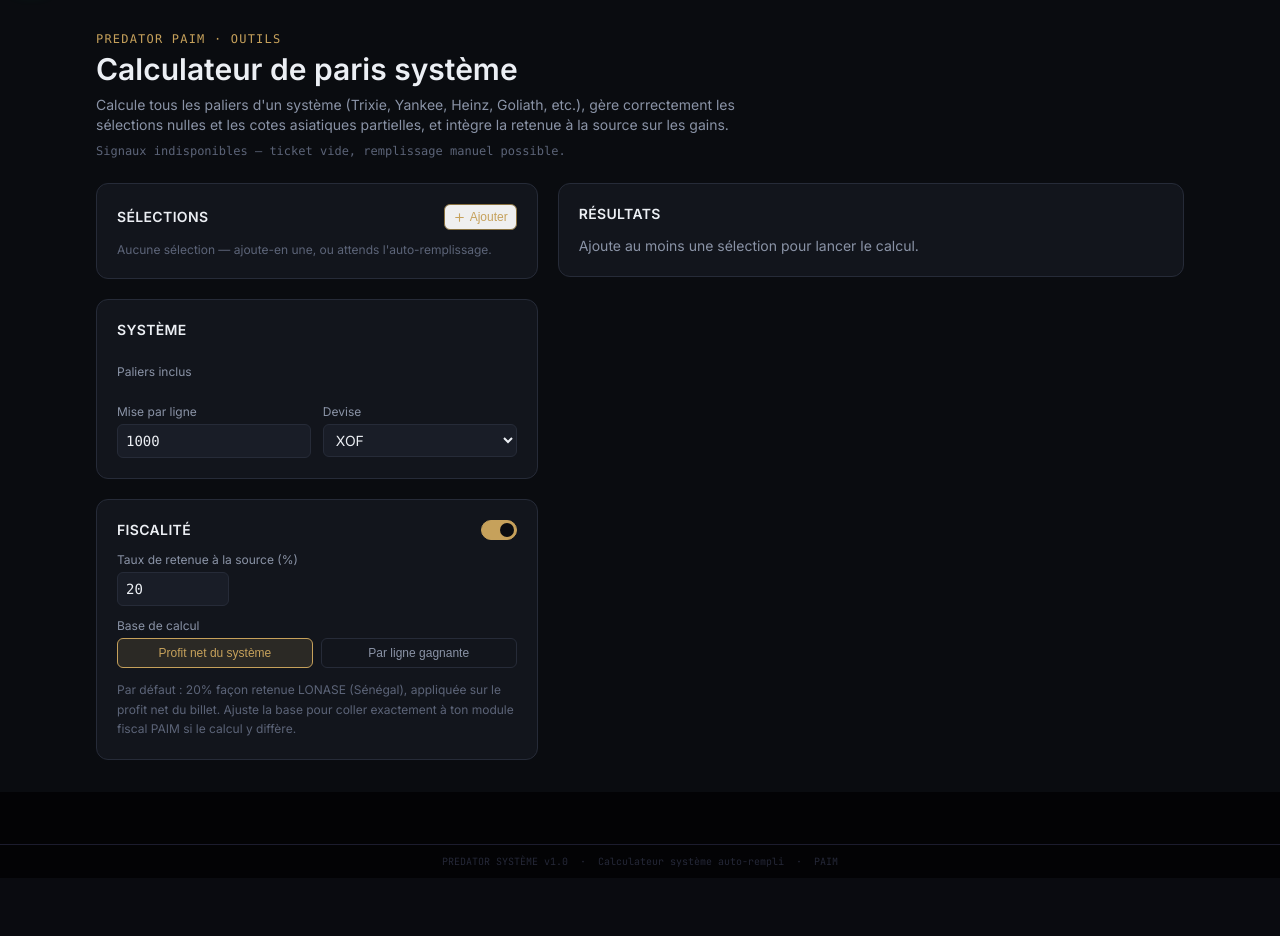
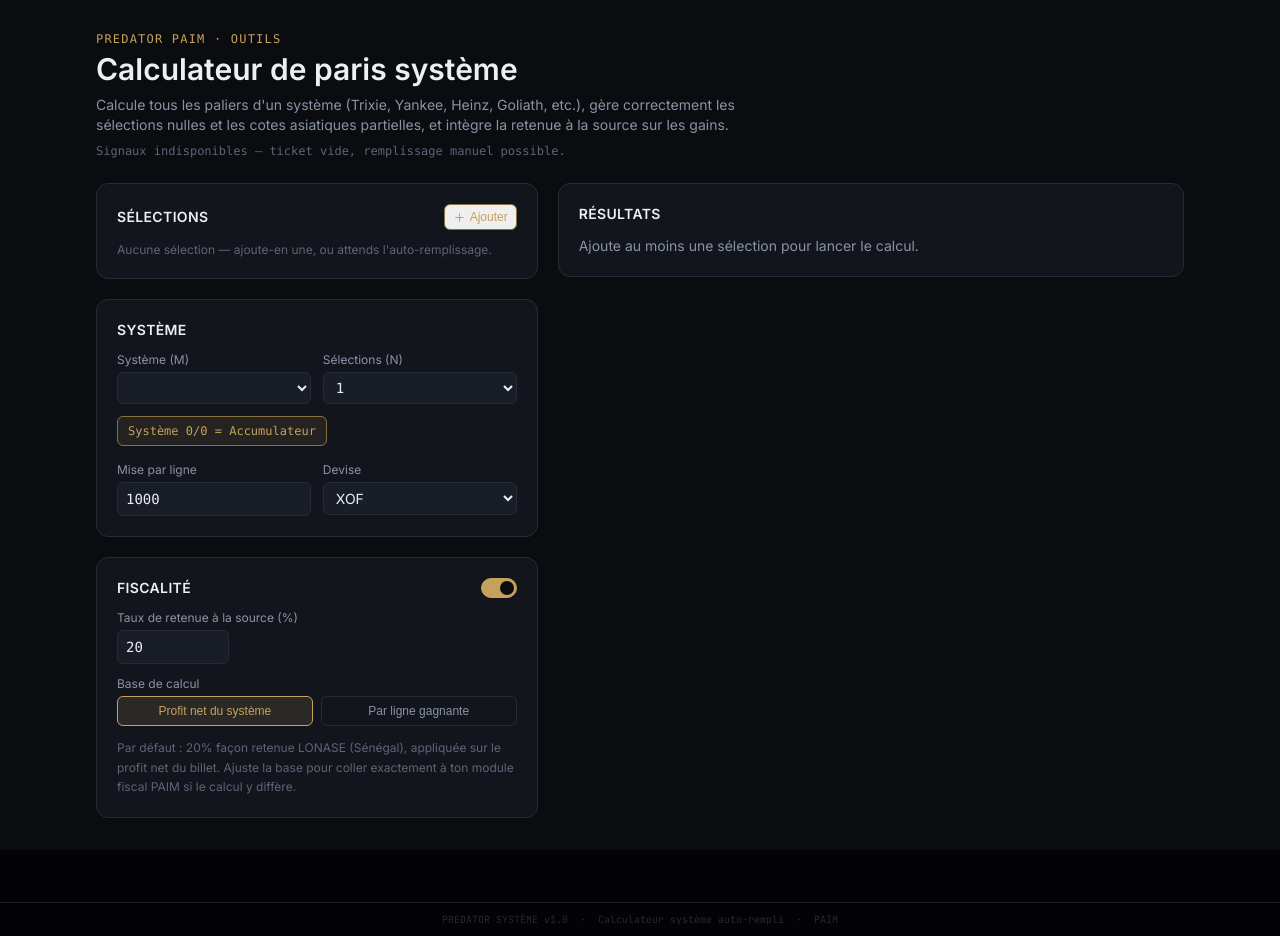
Before and after one commit to ipotrading-bot/predator, a Flask app: page /system in a window 1280 px wide. Shown: the part 53-989 px from the top of the page. Before the commit the page ends 920 px from the top, so only its background shows below. Run offline with Flask 3, Linux system fonts and the light colour scheme; lists and menus that the app fills with data are empty; some libraries are stand-ins or nearby versions.

Commit message:
refactor(system): switch to a Système M/N model (betbuzz-style)
Replaces the preset-pill + fold-toggle Set with two dropdowns (M, N)
and a contiguous M..N fold range, matching the operator's revised
component and standard bookmaker "système" terminology (NAMED_SYSTEMS
map: 2-3=Trixie, 2-4=Yankee, ... 2-8=Goliath). Combo/tax math is
untouched.

Auto-fill now sets sysM=2 (canonical named systems all start at
doubles) instead of a preset-folds Set; the existing n-driven clamp
effect naturally reduces it to 1 if only one signal qualifies. Added
back the per-fold/matrix detail and method-explainer panels as
siblings of the new Résumé panel.

Re-verified in Chromium: M/N badge and dropdowns reflect state
correctly, mocked auto-fill still produces the right 4 ranked/deduped
legs and "Système 2/4 = Yankee", combo-detail click-through still
works, and the real 503 (no DB creds here) still degrades to an
empty ticket with no crash.

```diff
--- a/templates/system.html
+++ b/templates/system.html
@@ -139,53 +139,24 @@ const STATUS_OPTS = [
 
 const CURRENCIES = ["XOF", "CHF", "EUR", "USD"];
 
-const PRESETS_BY_N = {
-  1: [{ key: "single", label: "Simple", folds: [1] }],
-  2: [{ key: "double", label: "Double", folds: [2] }],
-  3: [
-    { key: "treble", label: "Trio (Treble)", folds: [3] },
-    { key: "trixie", label: "Trixie", folds: [2, 3] },
-    { key: "patent", label: "Patent", folds: [1, 2, 3] },
-  ],
-  4: [
-    { key: "acc4", label: "Accumulateur", folds: [4] },
-    { key: "yankee", label: "Yankee", folds: [2, 3, 4] },
-    { key: "lucky15", label: "Lucky 15", folds: [1, 2, 3, 4] },
-  ],
-  5: [
-    { key: "acc5", label: "Accumulateur", folds: [5] },
-    { key: "canadian", label: "Canadian / Super Yankee", folds: [2, 3, 4, 5] },
-    { key: "lucky31", label: "Lucky 31", folds: [1, 2, 3, 4, 5] },
-  ],
-  6: [
-    { key: "acc6", label: "Accumulateur", folds: [6] },
-    { key: "heinz", label: "Heinz", folds: [2, 3, 4, 5, 6] },
-    { key: "lucky63", label: "Lucky 63", folds: [1, 2, 3, 4, 5, 6] },
-  ],
-  7: [
-    { key: "acc7", label: "Accumulateur", folds: [7] },
-    { key: "superheinz", label: "Super Heinz", folds: [2, 3, 4, 5, 6, 7] },
-    { key: "lucky127", label: "Lucky 127", folds: [1, 2, 3, 4, 5, 6, 7] },
-  ],
-  8: [
-    { key: "acc8", label: "Accumulateur", folds: [8] },
-    { key: "goliath", label: "Goliath", folds: [2, 3, 4, 5, 6, 7, 8] },
-    { key: "superflag9-alt", label: "Système complet", folds: [1, 2, 3, 4, 5, 6, 7, 8] },
-  ],
+const NAMED_SYSTEMS = {
+  "1-1": "Simple", "2-2": "Double", "3-3": "Trio (Treble)",
+  "1-3": "Patent", "2-3": "Trixie",
+  "1-4": "Lucky 15", "2-4": "Yankee",
+  "1-5": "Lucky 31", "2-5": "Canadian / Super Yankee",
+  "1-6": "Lucky 63", "2-6": "Heinz",
+  "1-7": "Lucky 127", "2-7": "Super Heinz",
+  "1-8": "Système complet (8)", "2-8": "Goliath",
 };
-const presetsForN = (n) => {
-  if (n < 1) return [];
-  if (PRESETS_BY_N[n]) return PRESETS_BY_N[n];
-  return [{ key: "acc", label: "Accumulateur", folds: [n] }];
-};
-
-/* Mapping demandé pour l'auto-remplissage : n -> preset "canonique"
-   (Trixie/Yankee/Canadian/Heinz/Super Heinz/Goliath) plutôt que la
-   première option de la liste (qui est souvent l'accumulateur seul). */
-const AUTOFILL_PRESET_KEY_BY_N = {
-  1: "single", 2: "double", 3: "trixie", 4: "yankee",
-  5: "canadian", 6: "heinz", 7: "superheinz", 8: "goliath",
-};
+// Format standard "Système M/N" (identique à betbuzz) : toutes les combinaisons
+// de M à N sélections sont jouées d'un coup. Les noms commerciaux (Trixie,
+// Yankee, Heinz...) ne sont que des alias de plages M-N précises.
+function systemLabel(m, n) {
+  const key = `${m}-${n}`;
+  if (NAMED_SYSTEMS[key]) return NAMED_SYSTEMS[key];
+  if (m === n) return "Accumulateur";
+  return `Système personnalisé (${m} à ${n})`;
+}
 
 /* ---------------------------------------------------------------
    MATH — combinatoire, gestion des nuls / cotes asiatiques
@@ -330,7 +301,7 @@ async function fetchQualifyingSignals() {
 function SystemBetCalculator() {
   const [selections, setSelections] = useState([]);
   const [nextId, setNextId] = useState(1);
-  const [selectedFolds, setSelectedFolds] = useState(new Set());
+  const [sysM, setSysM] = useState(2);
   const [stake, setStake] = useState(1000);
   const [currency, setCurrency] = useState("XOF");
   const [taxEnabled, setTaxEnabled] = useState(true);
@@ -342,13 +313,9 @@ function SystemBetCalculator() {
 
   const n = selections.length;
 
-  // Clamp les paliers sélectionnés quand n change
+  // Clamp le niveau minimum M quand le nombre de sélections N change
   useEffect(() => {
-    setSelectedFolds((prev) => {
-      const filtered = new Set([...prev].filter((k) => k >= 1 && k <= n));
-      if (filtered.size === 0 && n > 0) filtered.add(n);
-      return filtered;
-    });
+    setSysM((m) => Math.min(Math.max(m, 1), Math.max(n, 1)));
   }, [n]);
 
   // Auto-remplissage depuis les signaux PAIM actifs, au chargement de la page.
@@ -371,9 +338,10 @@ function SystemBetCalculator() {
         }));
         setSelections(nextSelections);
         setNextId(nextSelections.length + 1);
-        const presetKey = AUTOFILL_PRESET_KEY_BY_N[nextSelections.length];
-        const preset = presetsForN(nextSelections.length).find((p) => p.key === presetKey);
-        if (preset) setSelectedFolds(new Set(preset.folds));
+        // Système M/N canonique (Trixie/Yankee/Canadian/Heinz/Super Heinz/
+        // Goliath) démarre toujours à M=2 (pas de simples) ; l'effet de clamp
+        // ci-dessus le réduit tout seul à 1 si jamais un seul signal qualifie.
+        setSysM(2);
         setSignalsStatus(`ok:${nextSelections.length}`);
       } catch (e) {
         if (!cancelled) setSignalsStatus("error");
@@ -382,12 +350,13 @@ function SystemBetCalculator() {
     return () => { cancelled = true; };
   }, []);
 
-  const sortedFolds = useMemo(() => [...selectedFolds].sort((a, b) => a - b), [selectedFolds]);
-  const presets = presetsForN(n);
-  const activePresetKey = useMemo(() => {
-    const match = presets.find((p) => p.folds.length === selectedFolds.size && p.folds.every((f) => selectedFolds.has(f)));
-    return match ? match.key : "custom";
-  }, [presets, selectedFolds]);
+  // Système M/N : tous les paliers de M à N sont inclus d'office (comme betbuzz)
+  const sortedFolds = useMemo(() => {
+    const arr = [];
+    for (let k = Math.min(sysM, n); k <= n; k++) arr.push(k);
+    return arr;
+  }, [sysM, n]);
+  const systemLabelText = systemLabel(Math.min(sysM, n), n);
 
   // Calcul complet
   const computed = useMemo(() => {
@@ -431,13 +400,20 @@ function SystemBetCalculator() {
     setSelections((s) => [...s, { id: nextId, label: "", odds: 1.9, status: "won" }]);
     setNextId((x) => x + 1);
   };
-  const removeSelection = (id) => setSelections((s) => (s.length > 1 ? s.filter((x) => x.id !== id) : s.length === 1 ? [] : s));
+  const removeSelection = (id) => setSelections((s) => (s.length > 1 ? s.filter((x) => x.id !== id) : s));
   const updateSelection = (id, patch) => setSelections((s) => s.map((x) => (x.id === id ? { ...x, ...patch } : x)));
-  const toggleFold = (k) => {
-    setSelectedFolds((prev) => {
-      const next = new Set(prev);
-      if (next.has(k)) { if (next.size > 1) next.delete(k); } else next.add(k);
-      return next;
+  const setSelectionCount = (target) => {
+    const t = Math.max(1, Math.min(10, target));
+    setSelections((s) => {
+      if (t === s.length) return s;
+      if (t > s.length) {
+        const extra = [];
+        let id = nextId;
+        for (let i = s.length; i < t; i++) { extra.push({ id, label: "", odds: 1.9, status: "won" }); id++; }
+        setNextId(id);
+        return [...s, ...extra];
+      }
+      return s.slice(0, t);
     });
   };
 
@@ -450,7 +426,7 @@ function SystemBetCalculator() {
   }[signalsStatus] || `Auto-rempli depuis ${signalsStatus.split(":")[1]} signal(aux) actif(s) — fenêtre 12h, cote > 1.80, trié par edge.`;
 
   return (
-    <div style={{ background: C.bg, minHeight: "60vh" }} className="w-full">
+    <div style={{ background: C.bg, minHeight: "60vh", fontFamily: SANS }} className="w-full">
       <div className="max-w-6xl mx-auto px-4 py-8 md:px-8">
         {/* Header */}
         <div className="mb-6">
@@ -523,46 +499,25 @@ function SystemBetCalculator() {
               {n >= 10 && <div style={{ color: C.faint }} className="text-xs mt-2">Maximum 10 sélections pour garder un affichage lisible.</div>}
             </Panel>
 
-            {/* System config */}
+            {/* System config — deux dropdowns M/N, comme betbuzz */}
             <Panel title="Système">
-              <div className="flex flex-wrap gap-1.5 mb-3">
-                {presets.map((p) => (
-                  <button key={p.key} onClick={() => setSelectedFolds(new Set(p.folds))}
-                    style={{
-                      background: activePresetKey === p.key ? "rgba(198,161,91,0.14)" : "transparent",
-                      border: `1px solid ${activePresetKey === p.key ? C.gold : C.border}`,
-                      color: activePresetKey === p.key ? C.gold : C.muted,
-                    }}
-                    className="text-xs px-2.5 py-1 rounded-full transition">
-                    {p.label}
-                  </button>
-                ))}
-                {presets.length > 0 && (
-                  <button
-                    style={{
-                      background: activePresetKey === "custom" ? "rgba(198,161,91,0.14)" : "transparent",
-                      border: `1px solid ${activePresetKey === "custom" ? C.gold : C.border}`,
-                      color: activePresetKey === "custom" ? C.gold : C.faint,
-                    }}
-                    className="text-xs px-2.5 py-1 rounded-full cursor-default">
-                    Personnalisé
-                  </button>
-                )}
+              <div className="grid grid-cols-2 gap-3 mb-3">
+                <Field label="Système (M)">
+                  <select value={Math.min(sysM, n)} onChange={(e) => setSysM(Number(e.target.value))}
+                    style={{ ...inputStyle, fontFamily: MONO }} className="text-sm rounded-md px-2 py-1.5">
+                    {Array.from({ length: n }, (_, i) => i + 1).map((k) => <option key={k} value={k}>{k}</option>)}
+                  </select>
+                </Field>
+                <Field label="Sélections (N)">
+                  <select value={n} onChange={(e) => setSelectionCount(Number(e.target.value))}
+                    style={{ ...inputStyle, fontFamily: MONO }} className="text-sm rounded-md px-2 py-1.5">
+                    {Array.from({ length: 10 }, (_, i) => i + 1).map((k) => <option key={k} value={k}>{k}</option>)}
+                  </select>
+                </Field>
               </div>
-              <div style={{ color: C.muted }} className="text-xs mb-2">Paliers inclus</div>
-              <div className="flex flex-wrap gap-1.5 mb-4">
-                {Array.from({ length: n }, (_, i) => i + 1).map((k) => (
-                  <button key={k} onClick={() => toggleFold(k)}
-                    style={{
-                      background: selectedFolds.has(k) ? C.gold : "transparent",
-                      color: selectedFolds.has(k) ? C.bg : C.muted,
-                      border: `1px solid ${selectedFolds.has(k) ? C.gold : C.border}`,
-                      fontFamily: MONO,
-                    }}
-                    className="text-xs w-8 h-8 rounded-md font-semibold transition">
-                    {k}
-                  </button>
-                ))}
+              <div style={{ background: "rgba(198,161,91,0.1)", border: `1px solid ${C.goldSoft}`, color: C.gold, fontFamily: MONO }}
+                className="text-xs px-2.5 py-1.5 rounded-md mb-4 inline-block">
+                Système {Math.min(sysM, n)}/{n} = {systemLabelText}
               </div>
               <div className="grid grid-cols-2 gap-3">
                 <Field label="Mise par ligne">
@@ -621,27 +576,30 @@ function SystemBetCalculator() {
 
           {/* RIGHT COLUMN */}
           <div className="lg:col-span-7 space-y-5">
+            {n === 0 ? (
               <Panel title="Résultats">
-              {n === 0 ? (
                 <p style={{ color: C.muted }} className="text-sm">Ajoute au moins une sélection pour lancer le calcul.</p>
+              </Panel>
             ) : (
-                <div className="space-y-5">
+              <>
+                <Panel title="Résumé">
                   <div className="grid grid-cols-2 md:grid-cols-3 gap-3">
                     <SummaryCard label="Lignes" value={computed.totalLignes} />
                     <SummaryCard label="Mise totale" value={fmt(computed.totalMise)} />
-                    <SummaryCard label="Retour brut" value={fmt(computed.totalRetour)}
-                      color={computed.totalRetour >= computed.totalMise ? C.win : C.loss} />
-                    <SummaryCard label="Profit net" value={fmt(computed.totalProfit)}
-                      color={computed.totalProfit >= 0 ? C.win : C.loss} />
-                    {taxEnabled && <SummaryCard label="Retenue fiscale" value={fmt(computed.taxAmount)} color={C.partial} />}
-                    <SummaryCard
-                      label={taxEnabled ? "Net après impôt" : "Retour net"}
-                      value={fmt(taxEnabled ? computed.netAfterTax : computed.totalRetour)}
-                      color={(taxEnabled ? computed.netAfterTax : computed.totalRetour) >= computed.totalMise ? C.win : C.loss}
-                      sub={`Facteur max ${computed.maxRSystem.toFixed(2)}×`}
-                    />
+                    <SummaryCard label="Retour total" value={fmt(computed.totalRetour)} />
+                    <SummaryCard label="Profit net" value={fmt(computed.totalProfit)} color={computed.totalProfit >= 0 ? C.win : C.loss} />
+                    <SummaryCard label="ROI" value={`${computed.totalMise > 0 ? ((computed.totalProfit / computed.totalMise) * 100).toFixed(1) : "0.0"} %`} color={computed.totalProfit >= 0 ? C.win : C.loss} />
+                    {taxEnabled && <SummaryCard label="Retenue fiscale" value={`− ${fmt(computed.taxAmount)}`} color={C.partial} sub={`${taxRate}% · ${taxBase === "net_system" ? "profit net" : "par ligne"}`} />}
                   </div>
+                  {taxEnabled && (
+                    <div style={{ borderTop: `1px solid ${C.borderSoft}` }} className="mt-3 pt-3 flex items-center justify-between">
+                      <span style={{ color: C.muted }} className="text-xs">Net perçu après retenue</span>
+                      <span style={{ color: C.text, fontFamily: MONO }} className="text-base font-semibold">{fmt(computed.netAfterTax)}</span>
+                    </div>
+                  )}
+                </Panel>
 
+                <Panel title="Détail par palier & combinaisons">
                   <div className="space-y-3">
                     {computed.byFold.map((f) => (
                       <div key={f.k} style={{ background: C.panel2, border: `1px solid ${C.borderSoft}`, borderRadius: 10 }} className="p-3">
@@ -675,7 +633,7 @@ function SystemBetCalculator() {
                   </div>
 
                   {activeCombo && (
-                    <div style={{ background: C.panel2, border: `1px solid ${C.gold}`, borderRadius: 10 }} className="p-3">
+                    <div style={{ background: C.panel2, border: `1px solid ${C.gold}`, borderRadius: 10 }} className="p-3 mt-3">
                       <div style={{ color: C.gold, fontFamily: SANS }} className="text-xs font-semibold uppercase tracking-wide mb-2">
                         Combinaison {activeCell.k}-fold — {activeCombo.indices.map((i) => i + 1).join(" · ")}
                       </div>
@@ -698,8 +656,9 @@ function SystemBetCalculator() {
                       </div>
                     </div>
                   )}
+                </Panel>
 
-                  <div style={{ borderTop: `1px solid ${C.borderSoft}` }} className="pt-3">
+                <Panel title="Méthode">
                   <button onClick={() => setMethodOpen((v) => !v)} style={{ color: C.muted }} className="flex items-center gap-1.5 text-xs w-full">
                     <Info size={13} />
                     <span className="flex-1 text-left">Comment ça marche</span>
@@ -709,13 +668,12 @@ function SystemBetCalculator() {
                     <div style={{ color: C.faint }} className="text-xs leading-relaxed mt-2 space-y-1.5">
                       <p>Chaque combinaison calcule un facteur de retour R = produit des cotes des sélections gagnantes. R=0 → combinaison perdue, R=1 → remboursée (au moins un nul), 0&lt;R&lt;1 → perte partielle (cote asiatique), R&gt;1 → gagnante.</p>
                       <p>Les statuts "Gagné/Nul" et "Perdu/Nul" (cotes asiatiques partielles) sont traités comme deux branches à 50% de poids chacune, combinées avec les autres sélections de la combinaison — pas d'arrondi grossier.</p>
-                        <p>Le palier (k-fold) regroupe toutes les combinaisons de k sélections parmi les n du billet — un Trixie sur 3 sélections calcule ainsi 3 doubles + 1 triple.</p>
-                      </div>
-                    )}
-                  </div>
+                      <p>Le "Système M/N" joue toutes les combinaisons de M à N sélections parmi les N du billet — un Trixie (2/3) calcule ainsi 3 doubles + 1 triple ; un Yankee (2/4), 6 doubles + 4 triples + 1 quadruple.</p>
                     </div>
                   )}
                 </Panel>
+              </>
+            )}
           </div>
         </div>
       </div>
```
Lines whose indentation alone changed are shown as unchanged.
